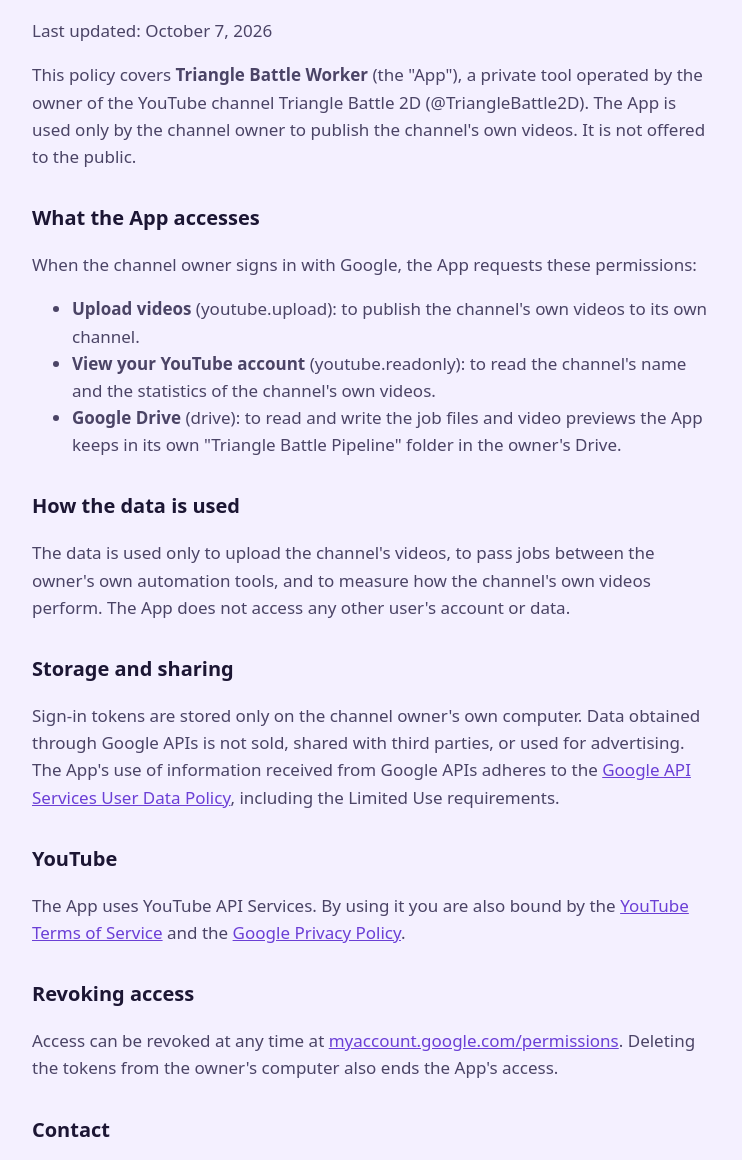
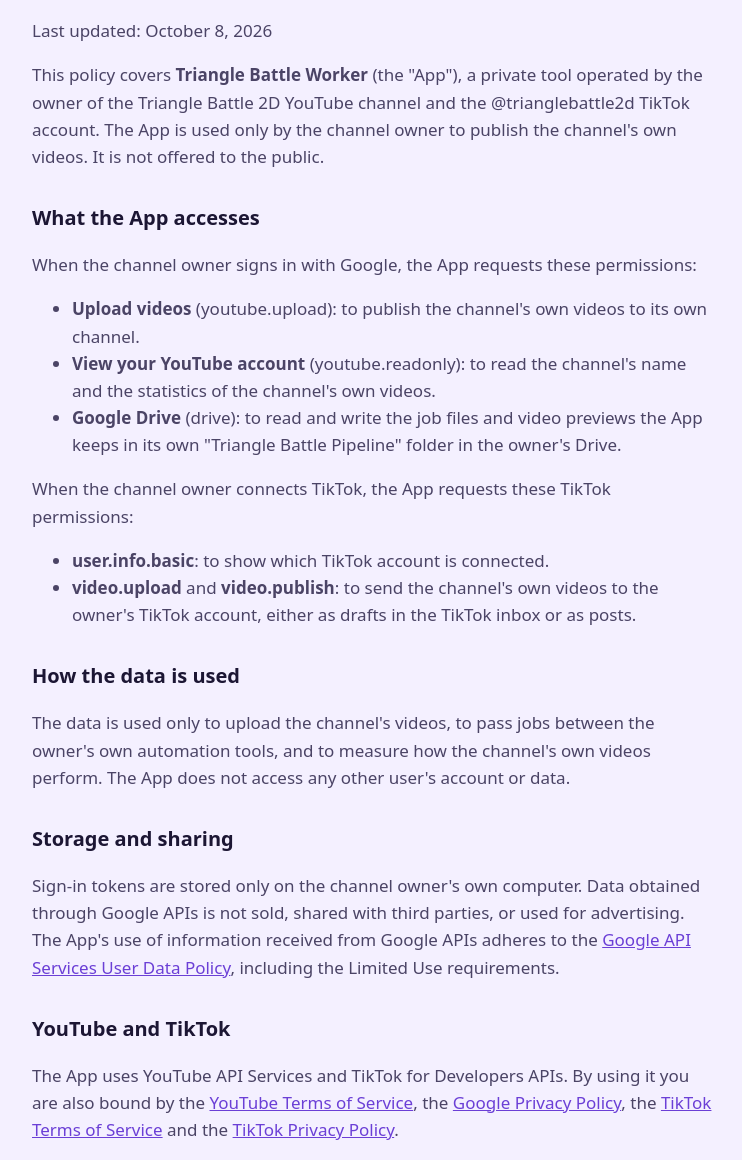
Before and after one commit to dawlin26-ship-it/trianglebattle2d, a plain HTML site: page privacy.html in a window 1280 px wide. Shown: the part 119-1279 px from the top of the page, without its empty margins (268-1010 px from the left). Drawn offline with Linux system fonts and the light colour scheme.

Commit message:
Add files via upload

```diff
--- a/privacy.html
+++ b/privacy.html
@@ -16,10 +16,10 @@
 <body>
 <main>
   <h1>Privacy Policy</h1>
-  <p>Last updated: October 7, 2026</p>
+  <p>Last updated: October 8, 2026</p>
 
   <p>This policy covers <strong>Triangle Battle Worker</strong> (the "App"), a private tool operated by the
-  owner of the YouTube channel Triangle Battle 2D (@TriangleBattle2D). The App is used only by the channel owner
+  owner of the Triangle Battle 2D YouTube channel and the @trianglebattle2d TikTok account. The App is used only by the channel owner
   to publish the channel's own videos. It is not offered to the public.</p>
 
   <h2>What the App accesses</h2>
@@ -30,6 +30,12 @@
     statistics of the channel's own videos.</li>
     <li><strong>Google Drive</strong> (drive): to read and write the job files and video previews the App keeps in
     its own "Triangle Battle Pipeline" folder in the owner's Drive.</li>
+  </ul>
+  <p>When the channel owner connects TikTok, the App requests these TikTok permissions:</p>
+  <ul>
+    <li><strong>user.info.basic</strong>: to show which TikTok account is connected.</li>
+    <li><strong>video.upload</strong> and <strong>video.publish</strong>: to send the channel's own videos to the
+    owner's TikTok account, either as drafts in the TikTok inbox or as posts.</li>
   </ul>
 
   <h2>How the data is used</h2>
@@ -42,15 +48,18 @@
   adheres to the <a href="https://developers.google.com/terms/api-services-user-data-policy">Google API Services User
   Data Policy</a>, including the Limited Use requirements.</p>
 
-  <h2>YouTube</h2>
-  <p>The App uses YouTube API Services. By using it you are also bound by the
-  <a href="https://www.youtube.com/t/terms">YouTube Terms of Service</a> and the
-  <a href="https://policies.google.com/privacy">Google Privacy Policy</a>.</p>
+  <h2>YouTube and TikTok</h2>
+  <p>The App uses YouTube API Services and TikTok for Developers APIs. By using it you are also bound by the
+  <a href="https://www.youtube.com/t/terms">YouTube Terms of Service</a>, the
+  <a href="https://policies.google.com/privacy">Google Privacy Policy</a>, the
+  <a href="https://www.tiktok.com/legal/terms-of-service">TikTok Terms of Service</a> and the
+  <a href="https://www.tiktok.com/legal/privacy-policy">TikTok Privacy Policy</a>.</p>
 
   <h2>Revoking access</h2>
-  <p>Access can be revoked at any time at
-  <a href="https://myaccount.google.com/permissions">myaccount.google.com/permissions</a>. Deleting the tokens from
-  the owner's computer also ends the App's access.</p>
+  <p>Google access can be revoked at any time at
+  <a href="https://myaccount.google.com/permissions">myaccount.google.com/permissions</a>, and TikTok access in the
+  TikTok app under Settings and privacy → Security → Apps and services. Deleting the tokens from the owner's computer
+  also ends the App's access.</p>
 
   <h2>Contact</h2>
   <p><a href="mailto:prodtiktok26@gmail.com">prodtiktok26@gmail.com</a></p>
```
Also changed, not shown: index.html (+2 -2 lines), terms.html (+6 -4 lines), tiktokJ0Se65etzwzXLUDuxs3tCGkmTRQPpHRL.txt (added).
